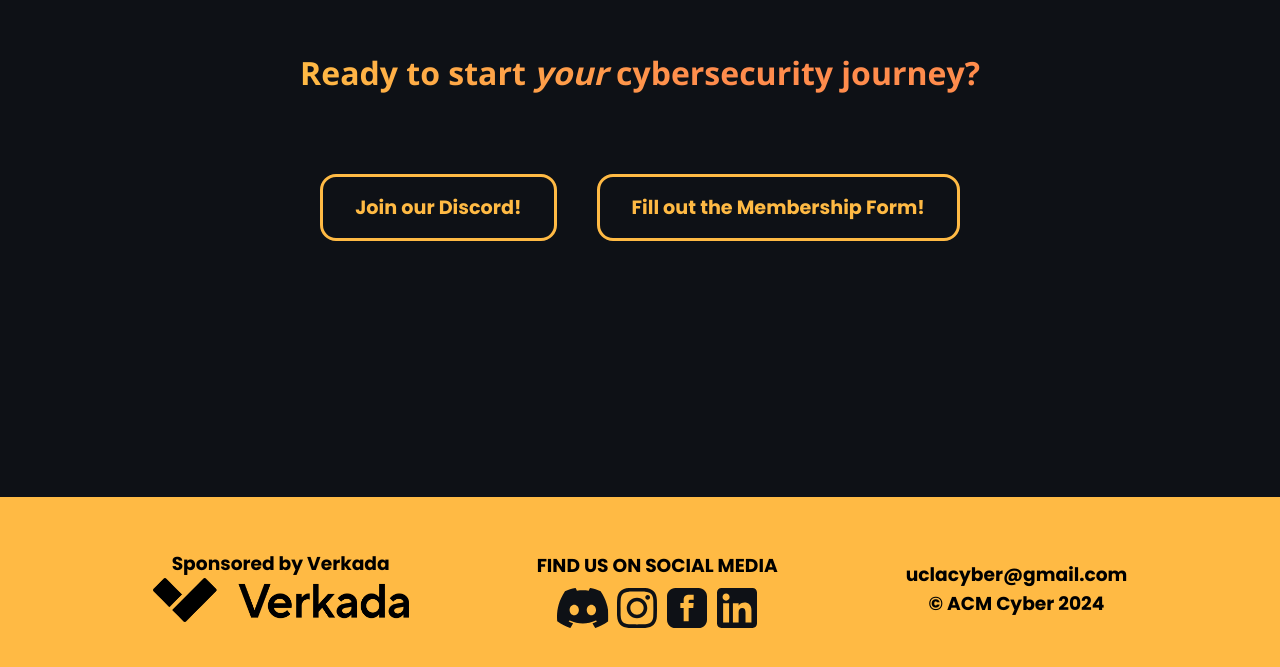
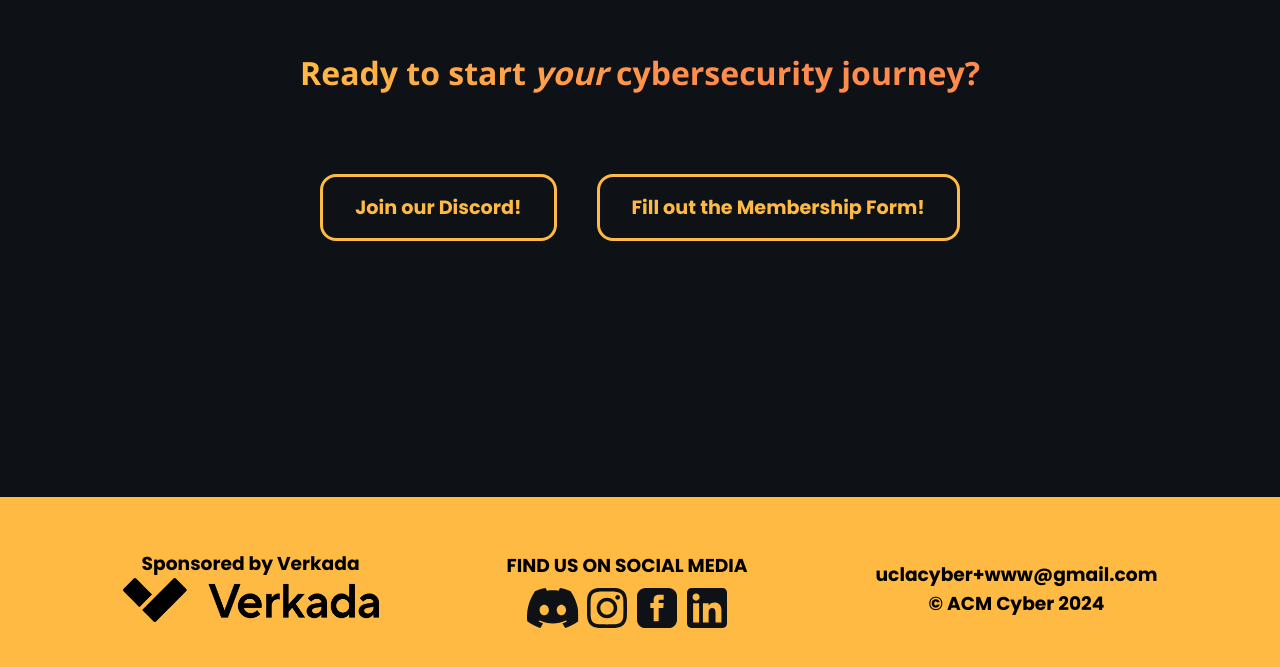
Before and after one commit to uclaacm/acmcyber.com, a Next.js app: page / in a window 1280 px wide. Shown: the part 2498-3165 px from the top of the page. Built offline with nearby package versions, Linux system fonts and the light colour scheme; a web font is replaced by a local one.

Commit message:
Add +www to email in footer

```diff
--- a/components/Footer.tsx
+++ b/components/Footer.tsx
@@ -48,7 +48,7 @@ export default function Footer() {
 
       <div className={styles.legal}>
         {/* Email & Copyright */}
-        <a href="mailto:uclacyber+www@gmail.com">uclacyber@gmail.com</a>
+        <a href="mailto:uclacyber+www@gmail.com">uclacyber+www@gmail.com</a>
         <p>© ACM Cyber {new Date().getFullYear()}</p>
       </div>
 
```
